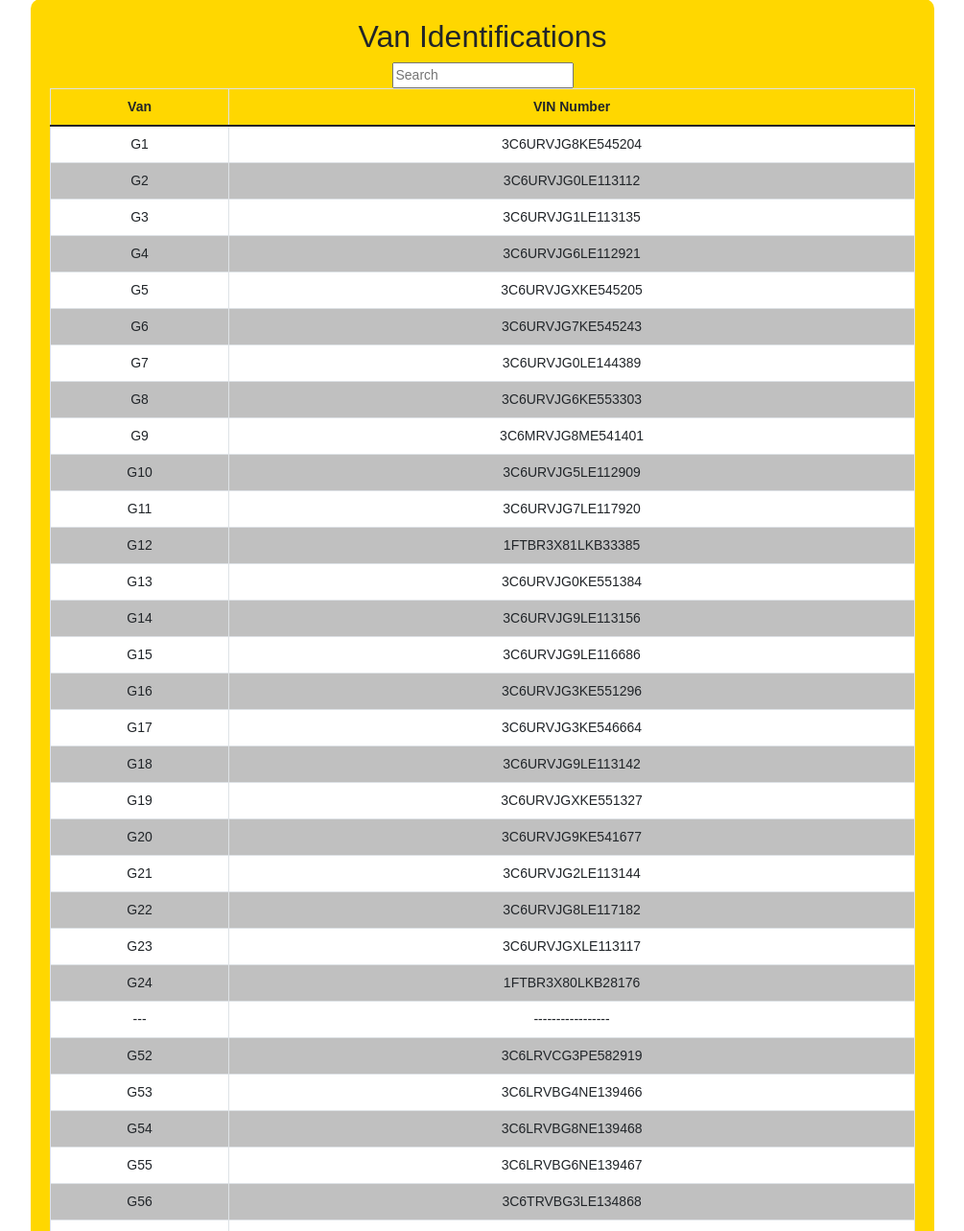
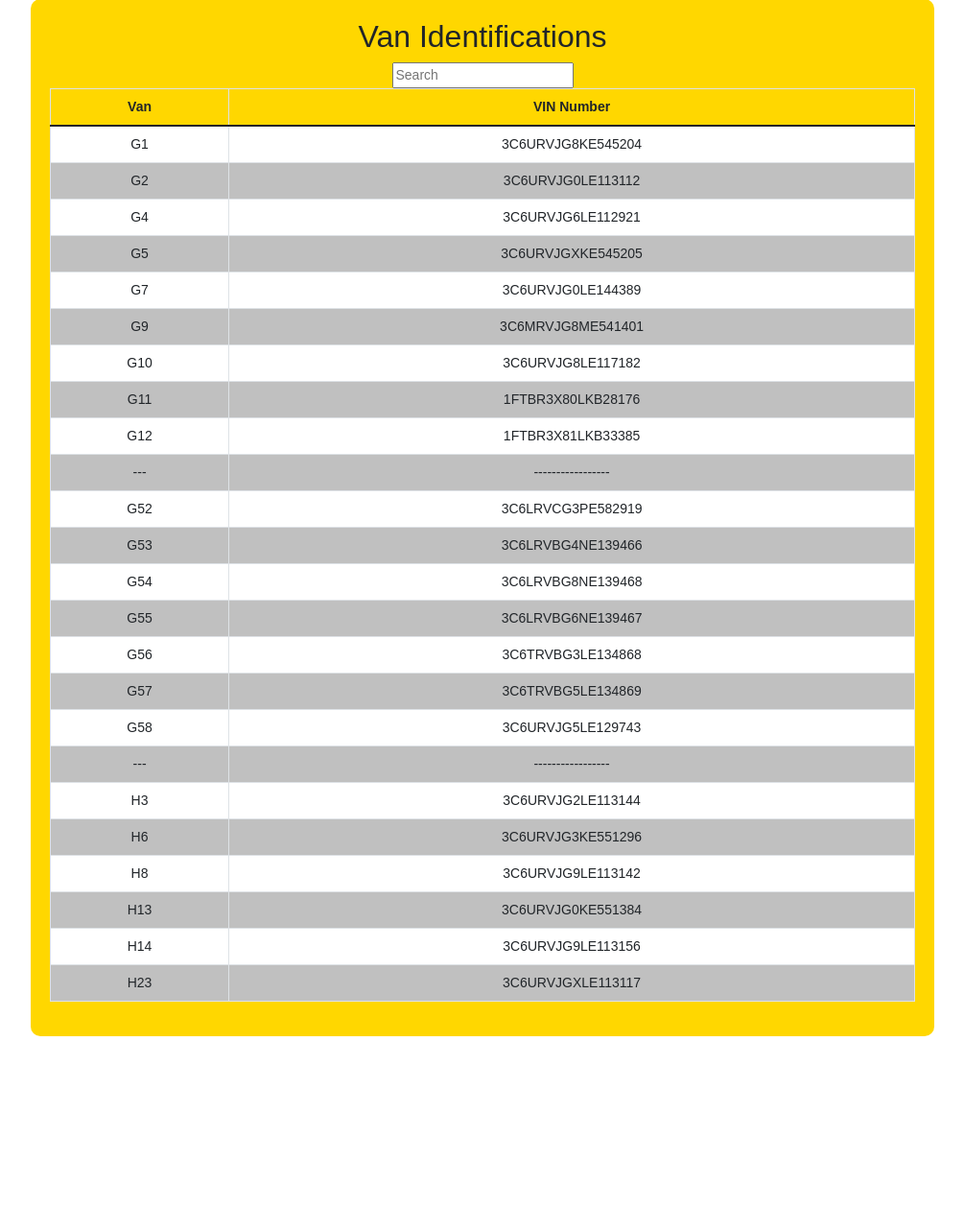
Before and after one commit to Rogert5/Fleet, a Flask app: page /admin in a window 1280 px wide. Shown: the part 123-1406 px from the top of the page at 96% size, without its empty margins (137-1142 px from the left). After the commit the page ends 1203 px from the top, so only its background shows below. Run offline with Flask 3, Linux system fonts and the light colour scheme; some libraries are stand-ins or nearby versions.

Commit message:
updated Vans added H-Vans

```diff
--- a/templates/admin.html
+++ b/templates/admin.html
@@ -25,28 +25,13 @@
         <tbody>
             <tr><td>G1</td><td>3C6URVJG8KE545204</td></tr>
             <tr><td>G2</td><td>3C6URVJG0LE113112</td></tr>
-            <tr><td>G3</td><td>3C6URVJG1LE113135</td></tr>
             <tr><td>G4</td><td>3C6URVJG6LE112921</td></tr>
             <tr><td>G5</td><td>3C6URVJGXKE545205</td></tr>
-            <tr><td>G6</td><td>3C6URVJG7KE545243</td></tr>
             <tr><td>G7</td><td>3C6URVJG0LE144389</td></tr>
-            <tr><td>G8</td><td>3C6URVJG6KE553303</td></tr>
             <tr><td>G9</td><td>3C6MRVJG8ME541401</td></tr>
-            <tr><td>G10</td><td>3C6URVJG5LE112909</td></tr>
-            <tr><td>G11</td><td>3C6URVJG7LE117920</td></tr>
+            <tr><td>G10</td><td>3C6URVJG8LE117182</td></tr>
+            <tr><td>G11</td><td>1FTBR3X80LKB28176</td></tr>
             <tr><td>G12</td><td>1FTBR3X81LKB33385</td></tr>
-            <tr><td>G13</td><td>3C6URVJG0KE551384</td></tr>
-            <tr><td>G14</td><td>3C6URVJG9LE113156</td></tr>
-            <tr><td>G15</td><td>3C6URVJG9LE116686</td></tr>
-            <tr><td>G16</td><td>3C6URVJG3KE551296</td></tr>
-            <tr><td>G17</td><td>3C6URVJG3KE546664</td></tr>
-            <tr><td>G18</td><td>3C6URVJG9LE113142</td></tr>
-            <tr><td>G19</td><td>3C6URVJGXKE551327</td></tr>
-            <tr><td>G20</td><td>3C6URVJG9KE541677</td></tr>
-            <tr><td>G21</td><td>3C6URVJG2LE113144</td></tr>
-            <tr><td>G22</td><td>3C6URVJG8LE117182</td></tr>
-            <tr><td>G23</td><td>3C6URVJGXLE113117</td></tr>
-            <tr><td>G24</td><td>1FTBR3X80LKB28176</td></tr>
             <tr><td>---</td><td>-----------------</td></tr>
             <tr><td>G52</td><td>3C6LRVCG3PE582919</td></tr>
             <tr><td>G53</td><td>3C6LRVBG4NE139466</td></tr>
@@ -55,6 +40,13 @@
             <tr><td>G56</td><td>3C6TRVBG3LE134868</td></tr>
             <tr><td>G57</td><td>3C6TRVBG5LE134869</td></tr>
             <tr><td>G58</td><td>3C6URVJG5LE129743</td></tr>
+            <tr><td>---</td><td>-----------------</td></tr>
+            <tr><td>H3</td><td>3C6URVJG2LE113144</td></tr>
+            <tr><td>H6</td><td>3C6URVJG3KE551296</td></tr>
+            <tr><td>H8</td><td>3C6URVJG9LE113142</td></tr>
+            <tr><td>H13</td><td>3C6URVJG0KE551384</td></tr>
+            <tr><td>H14</td><td>3C6URVJG9LE113156</td></tr>
+            <tr><td>H23</td><td>3C6URVJGXLE113117</td></tr>
         </tbody>
     </table>
 </div>
```
